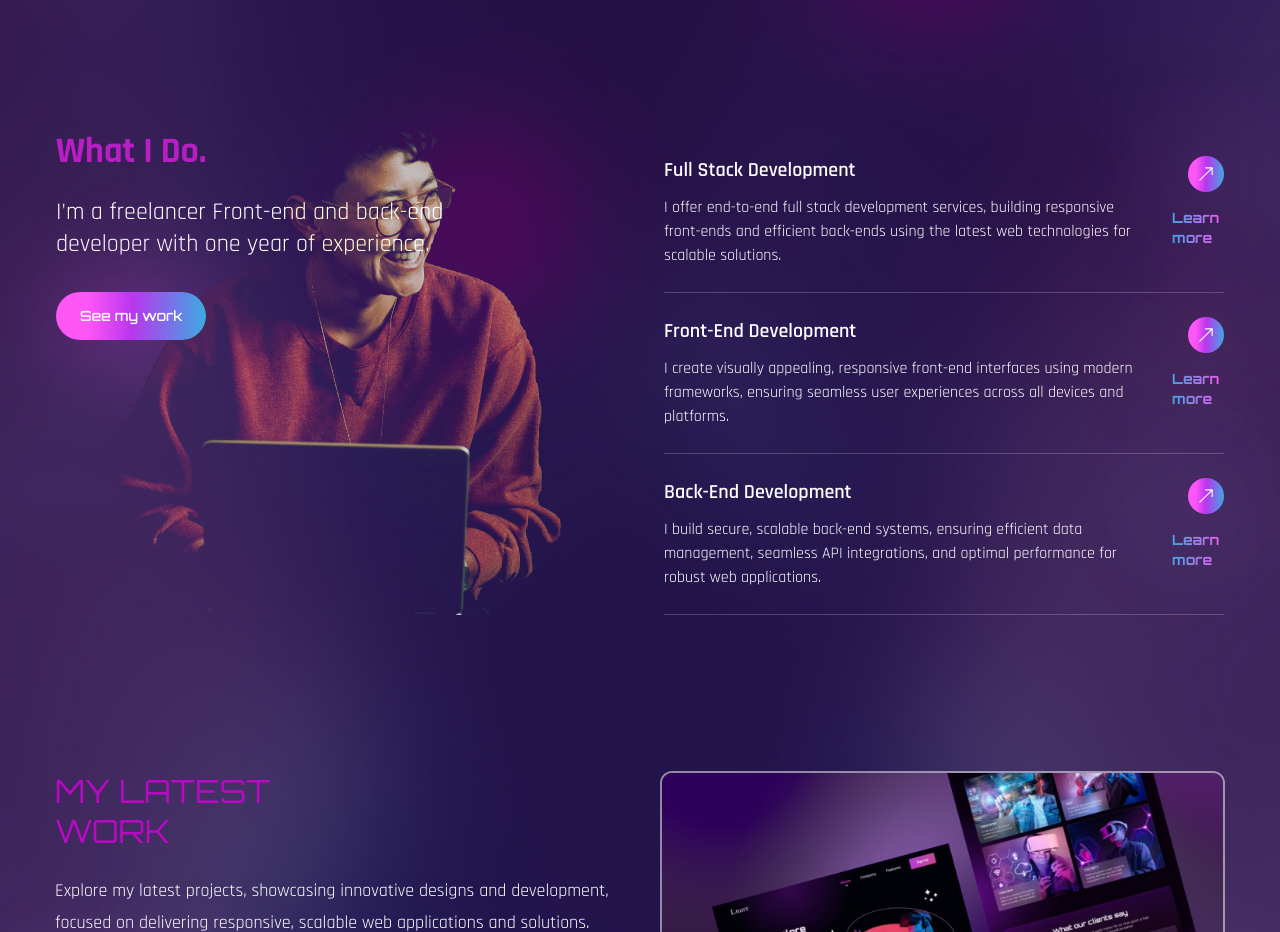
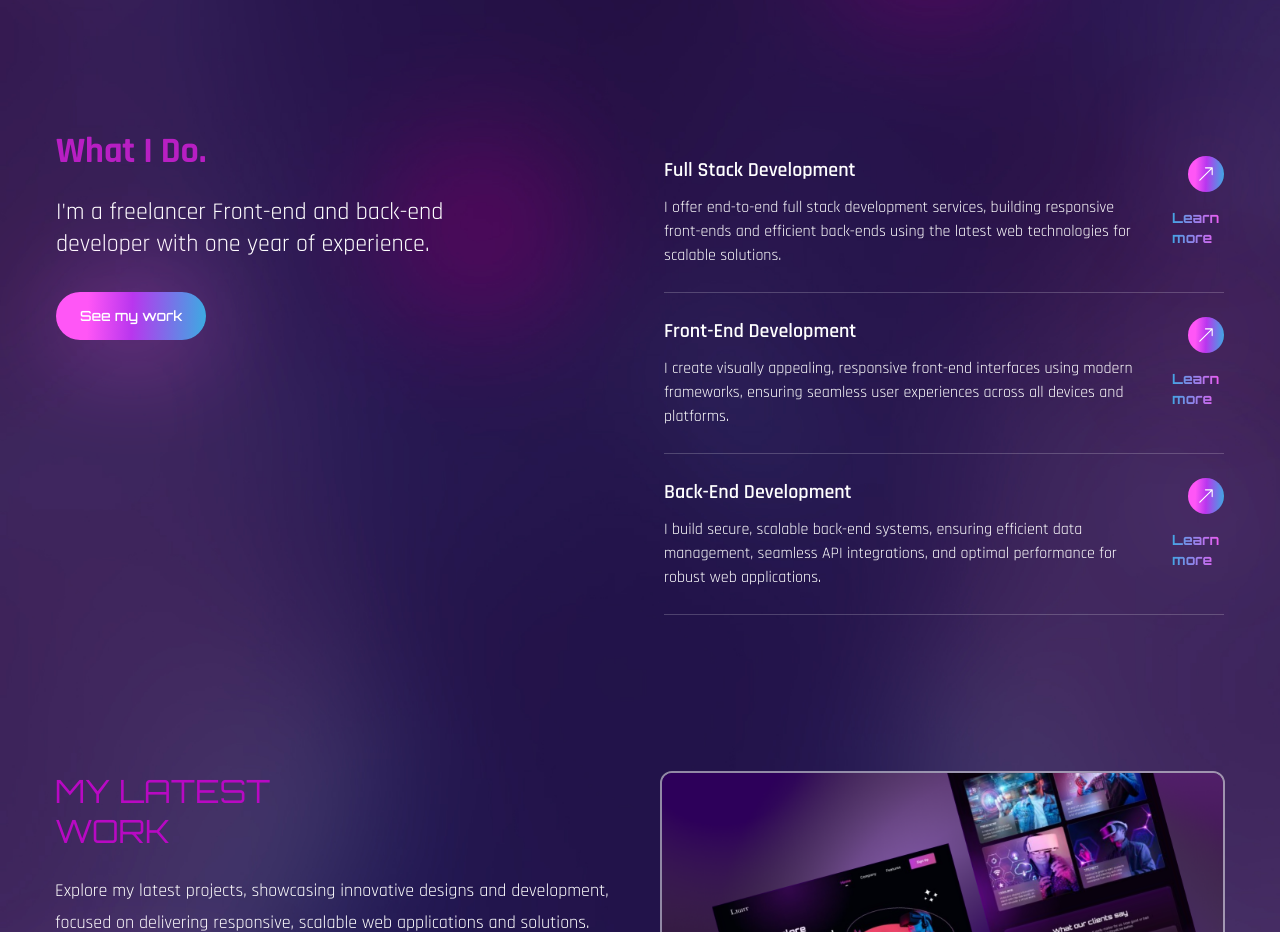
Before and after one commit to ZihadulIslam2/my-portfolio, a React (Create React App) app: page / in a window 1280 px wide. Shown: the part 1500-2432 px from the top of the page. Built offline with nearby package versions, Linux system fonts and the light colour scheme; a web font is replaced by a local one.

Commit message:
portfolio

```diff
--- a/src/components/Services.js
+++ b/src/components/Services.js
@@ -35,7 +35,7 @@ const Services = () => {
             initial="hidden"
             whileInView={'show'}
             viewport={{ once: false, amount: 0.3 }}
-            className="flex-1 lg:bg-services lg:bg-bottom bg-no-repeat mix-blend-lighten"
+            className="flex-1  lg:bg-bottom bg-no-repeat mix-blend-lighten"
           >
             <h2 className="text-3xl md:text-4xl font-bold text-accent mb-6">
               What I Do.
```
Also changed, not shown: src/components/Work.js (+0 -116 lines).
